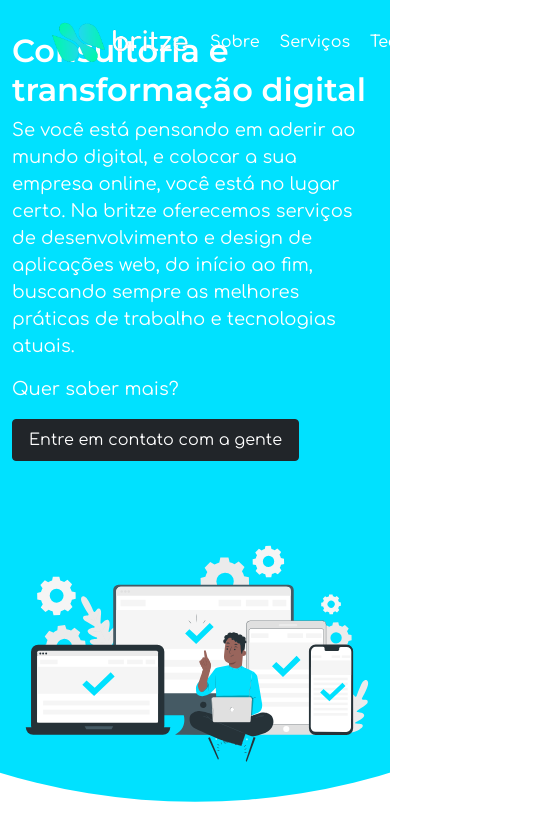
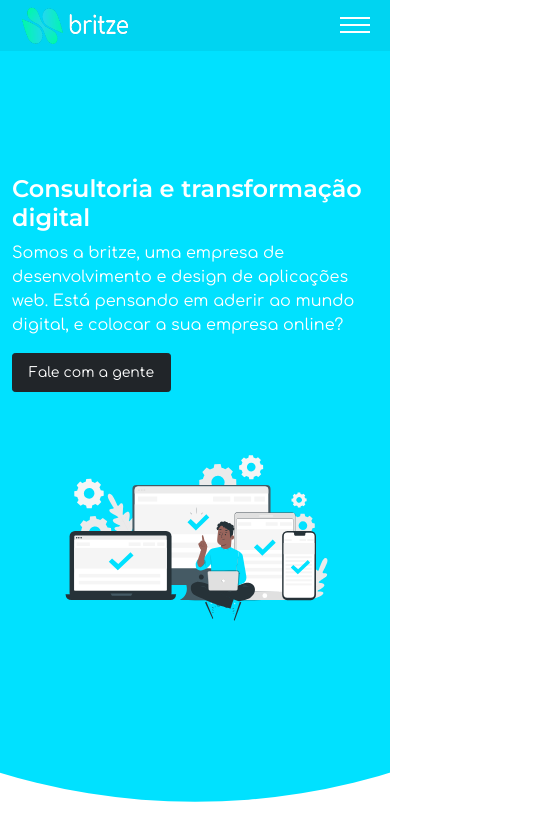
Before and after one commit to lucasbrito3001/britze-v1, a Vue app: page / in a window 390 px wide. Shown: the top 840 px of the page, 557 px wide, since content can reach past the window. Built offline with nearby package versions, Linux system fonts and the light colour scheme.

Commit message:
Navbar and home page, responsive

```diff
--- a/src/App.vue
+++ b/src/App.vue
@@ -26,8 +26,10 @@ export default {
 
 :root {
   --primary: rgb(0, 225, 255);
+  --light-primary: rgb(209, 253, 255);
+  --dark-primary: rgb(0, 61, 70);
+
   --secondary: rgb(255, 0, 149);
-  --light-primary: rgb(225, 254, 255);
 }
 
 * {
@@ -60,4 +62,19 @@ ul {
 	margin: 0;
 	padding: 0;
 }
+
+.fade-enter-active,
+.fade-leave-active {
+  transition: 0.5s ease;
+}
+
+.fade-enter-from,
+.fade-leave-to {
+  opacity: 0;
+}
+
+.fade-enter-to,
+.fade-leave-from {
+  opacity: 1;
+}
 </style>
--- a/src/components/HeaderNavbar.vue
+++ b/src/components/HeaderNavbar.vue
@@ -1,20 +1,28 @@
 <template>
-  <div class="header-comp">
-    <nav class="navbar p-0">
-      <ul class="navbar-list">
-        <li>
+  <div :class="`header-comp ${active ? 'extended' : 'collapsed'}`">
+    <main class="header-comp-main">
       <img
         class="logo-full-img"
         :src="require('../assets/logo-full2.png')"
         alt="logo da britze com uma imagem de 3 gotas juntas na diagonal e o nome da empresa"
       />
-        </li>
-        <li>
-          <ul class="navbar-list-links texts">
-            <li>Sobre</li>
-            <li>Serviços</li>
-            <li>Tecnologias</li>
-            <li>Contato</li>
+      <span
+        :class="`menu-sdw ${active ? 'active' : ''}`"
+        @click="active = !active"
+      ></span>
+    </main>
+
+    <nav class="navbar">
+      <ul class="navbar-list">
+        <li class="navbar-list-items">Sobre</li>
+        <li class="navbar-list-items">Serviços</li>
+        <li class="navbar-list-items">Tecnologias</li>
+        <li class="navbar-list-items">Contato</li>
+        <li class="navbar-list-social-networks">
+          <ul class="navbar-list-social-networks-items">
+            <li class="navbar-list-items"><b-icon-instagram /></li>
+            <li class="navbar-list-items"><b-icon-linkedin /></li>
+            <li class="navbar-list-items"><b-icon-whatsapp /></li>
           </ul>
         </li>
       </ul>
@@ -23,41 +31,176 @@
 </template>
 
 <script>
-export default {};
+export default {
+  mounted() {
+    this.active = window.innerWidth > 768;
+  },
+  data: () => ({
+    active: false,
+  }),
+};
 </script>
 
-<style scoped>
+<style scoped lang="scss">
+@import "../static/sass.scss";
+
+.menu-sdw {
+  display: none;
+
+  @include md {
+    display: block;
+    width: 30px;
+    border-top: 2px solid;
+    color: white;
+  }
+}
+
+.menu-sdw::before,
+.menu-sdw::after {
+  content: "";
+  display: block;
+  height: 2px;
+  width: 30px;
+  margin-top: 5px;
+  background-color: currentColor;
+  transition: 0.3s;
+  position: relative;
+}
+
+.active.menu-sdw {
+  border-top-color: transparent;
+}
+
+.active.menu-sdw::before {
+  transform: rotate(135deg);
+}
+
+.active.menu-sdw::after {
+  transform: rotate(-135deg);
+  top: -7px;
+}
+
+/* Header wrapper */
+
 .header-comp {
+  position: fixed;
+  top: 0;
+
+  display: flex;
+  justify-content: space-between;
+  align-items: center;
+
   height: 10vh;
   width: 100vw;
-    z-index: 2;
-    position: absolute;
+  z-index: 10;
   padding: 15px 50px;
-    /* background-color: rgba(0, 0, 0, 0.267); */
+  background-color: rgba(0, 0, 0, 0.055);
+  transition: 0.4s;
+
+  @include md {
+    display: block;
+    overflow-y: hidden;
+    height: 6vh;
+    padding: 5px 20px;
+    flex-direction: column;
+    align-content: center;
+  }
+}
+
+.header-comp.extended {
+  @include md {
+    height: 100vh;
+    background-color: var(--dark-primary);
+  }
+}
+
+/* Header logo and hamburguer */
+
+.header-comp-main {
+  display: flex;
+  align-items: center;
+  height: 100%;
+
+  @include md {
+    height: calc(6vh - 10px);
+    width: 100%;
+    justify-content: space-between;
+    align-items: center;
+  }
 }
 
 .logo-full-img {
   height: 100%;
-    width: 140px;
+  max-width: 140px;
+
+  @include md {
+    max-width: 110px;
+  }
 }
 
 .navbar {
+  display: block;
   height: 100%;
+
+  @include md {
+    display: flex;
+    flex-direction: column;
+    height: 93vh;
+    width: 100%;
+  }
 }
 
-.navbar-list, .navbar-list-links {
+.navbar-list {
   height: 100%;
   width: 100%;
   display: flex;
   margin: 0;
   padding: 0;
+  font-weight: 500;
   gap: 20px;
   color: white;
-    font-weight: 500;
+  align-items: center;
+
+  @include md {
+    flex-direction: column;
+    justify-content: center;
+    font-size: 24px;
+    font-weight: 700;
+  }
 }
 
-.navbar-list {
-    justify-content: space-between;
+.navbar-list-items {
+  padding: 2px 8px;
+  transition: .3s;
+  border: 2px solid transparent;
+}
+
+.navbar-list-items:hover {
+  border-top: 2px solid white;
+  border-bottom: 2px solid white;
+}
+
+.navbar-list-social-networks {
+  display: none;
+
+  @include md {
+    display: block;
+    width: 100%;
+    margin-top: 50px;
+  }
+}
+
+.navbar-list-social-networks-items {
+  display: flex;
   align-items: center;
+  justify-content: center;
+  gap: 40px;
+  width: 100%;
+  margin: 0;
+  padding: 0;
+}
+
+.navbar-list-social-networks-items li {
+  font-size: 28px;
 }
 </style>
--- a/src/pages/HomePage.vue
+++ b/src/pages/HomePage.vue
@@ -1,23 +1,36 @@
 <template>
   <div class="wrapper-home">
     <b-container class="h-100">
-      <b-row class="align-items-center justify-content-center h-100">
+      <b-row
+        class="
+          align-items-center align-content-center
+          justify-content-center
+          h-100
+          gap-20
+        "
+        gap="20"
+      >
         <b-col cols="12" md="6">
           <h1 class="titles home-title">Consultoria e transformação digital</h1>
           <p class="texts home-text">
-            Se você está pensando em aderir ao mundo digital, e colocar a sua
-            empresa online, você está no lugar certo. Na britze oferecemos
-            serviços de desenvolvimento e design de aplicações web, do início ao
-            fim, buscando sempre as melhores práticas de trabalho e tecnologias
-            atuais.
+            Somos a britze, uma empresa de desenvolvimento e design de aplicações web.
+            Está pensando em aderir ao mundo digital, e colocar a sua
+            empresa online?
           </p>
-          <p class="texts home-text">Quer saber mais?</p>
-          <b-button variant="dark" class="py-2 px-3 texts"
-            >Entre em contato com a gente</b-button
+          <b-button variant="dark" size="sm" class="py-2 px-3 texts"
+            >Fale com a gente</b-button
           >
         </b-col>
-        <b-col cols="12" md="6">
-          <img :src="require('../assets/home-img.svg')" alt="" />
+        <b-col cols="12" md="6" class="mt-5 mt-md-0">
+          <img
+            :src="require('../assets/home-img.svg')"
+            class="home-img"
+            alt="
+              Uma animação de um homem sentado com um notebook no colo,
+              na frente de alguns dispositivos mobile e desktop e engrenagens, passando a imagem de que
+              as aplicações estão rodando com sucesso e de maneira responsiva
+            "
+          />
         </b-col>
       </b-row>
     </b-container>
@@ -45,19 +58,38 @@ export default {};
 .home-title {
   color: white;
   font-weight: 700;
-  font-size: 52px;
+  font-size: 40px;
+
+  @include lg {
+    font-size: 32px;
+  }
 
   @include md {
-    font-size: 32px;
+    font-size: 24px;
   }
 }
 
 .home-text {
   color: white;
-  font-size: 20px;
+  font-size: 18px;
 
   @include md {
-    font-size: 18px;
+    font-size: 16px;
+  }
+}
+
+.home-img {
+  margin: auto;
+  display: block;
+
+  width: 440px;
+
+  @include lg {
+    width: 360px;
+  }
+
+  @include md {
+    width: 280px;
   }
 }
 </style>
```
Also changed, not shown: src/main.js (+6 -2 lines), src/pages/AboutPage.vue (added, +13 -0 lines). Lines whose indentation alone changed are shown as unchanged.
